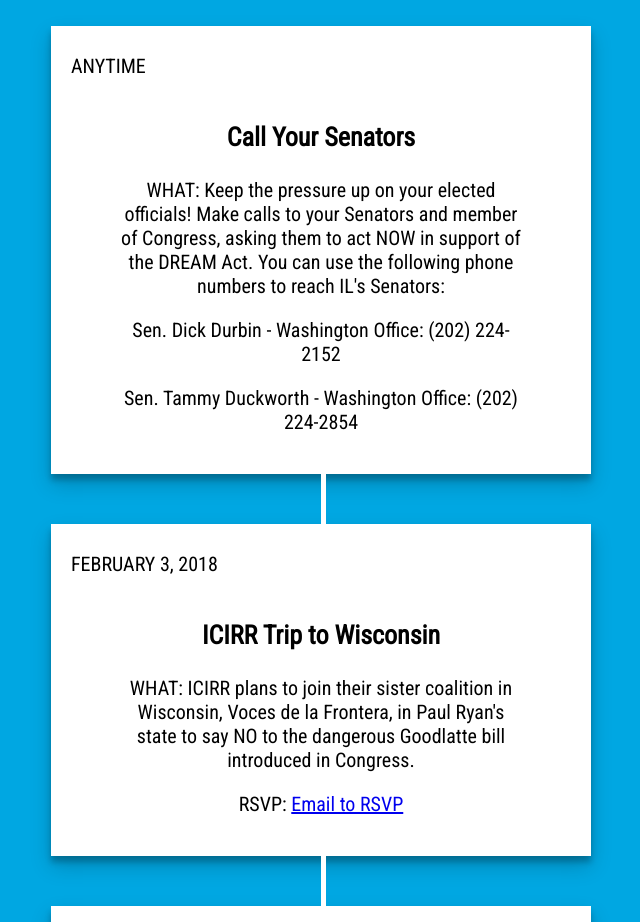
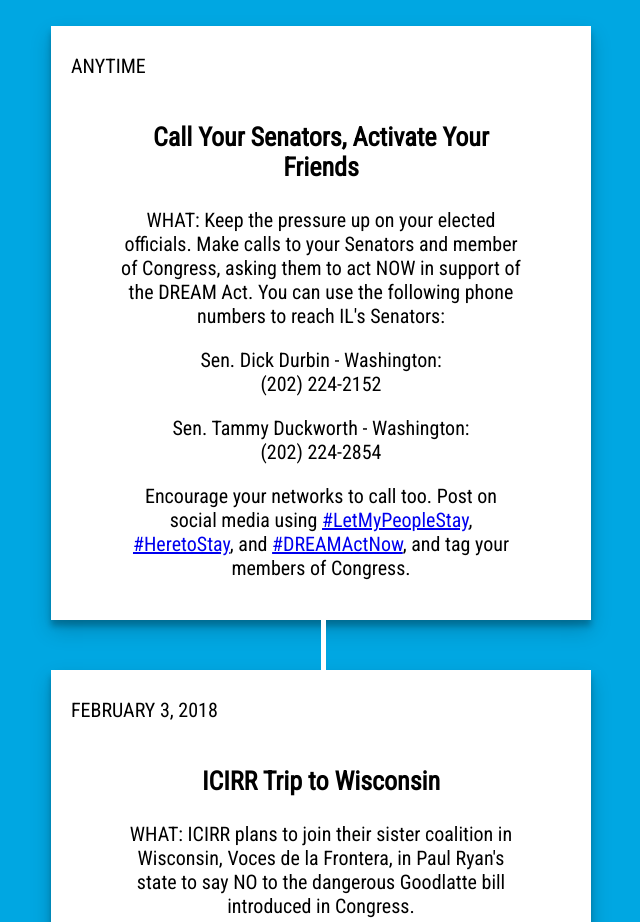
Before and after one commit to wolodahdubs/jcua-dreamers, a plain HTML site: page index.html in a window 1280 px wide. Shown: the part 1120-2042 px from the top of the page, without its empty margins (319-959 px from the left). Drawn offline with Linux system fonts and the light colour scheme.

Commit message:
Social media and hashtagges

```diff
--- a/index.html
+++ b/index.html
@@ -128,10 +128,11 @@
           <p class="date">Anytime</p>
         </div>
         <div class="content_wrapper">
-          <h3>Call Your Senators</h3>
-          <p class="small">WHAT: Keep the pressure up on your elected officials! Make calls to your Senators and member of Congress, asking them to act NOW in support of the DREAM Act. You can use the following phone numbers to reach IL's Senators: </p>
-          <p class="small">Sen. Dick Durbin - Washington Office: (202) 224-2152</p>
-          <p class="small">Sen. Tammy Duckworth - Washington Office: (202) 224-2854</p>
+          <h3>Call Your Senators, Activate Your Friends</h3>
+          <p class="small">WHAT: Keep the pressure up on your elected officials. Make calls to your Senators and member of Congress, asking them to act NOW in support of the DREAM Act. You can use the following phone numbers to reach IL's Senators: </p>
+          <p class="small">Sen. Dick Durbin - Washington:<br/> (202) 224-2152</p>
+          <p class="small">Sen. Tammy Duckworth - Washington:<br/> (202) 224-2854</p>
+          <p class="small">Encourage your networks to call too. Post on social media using <a href="https://twitter.com/search?q=%23LetMyPeopleStay&src=typd" target="_blank">#LetMyPeopleStay</a>, <a href="https://twitter.com/search?q=%HereToStay&src=typd" target="_blank">#HeretoStay</a>, and <a href="https://twitter.com/search?q=%DREAMActNow&src=typd" target="_blank">#DREAMActNow</a>, and tag your members of Congress.</p>
         </div>
       </div>
       <div class="connect_line">
```
